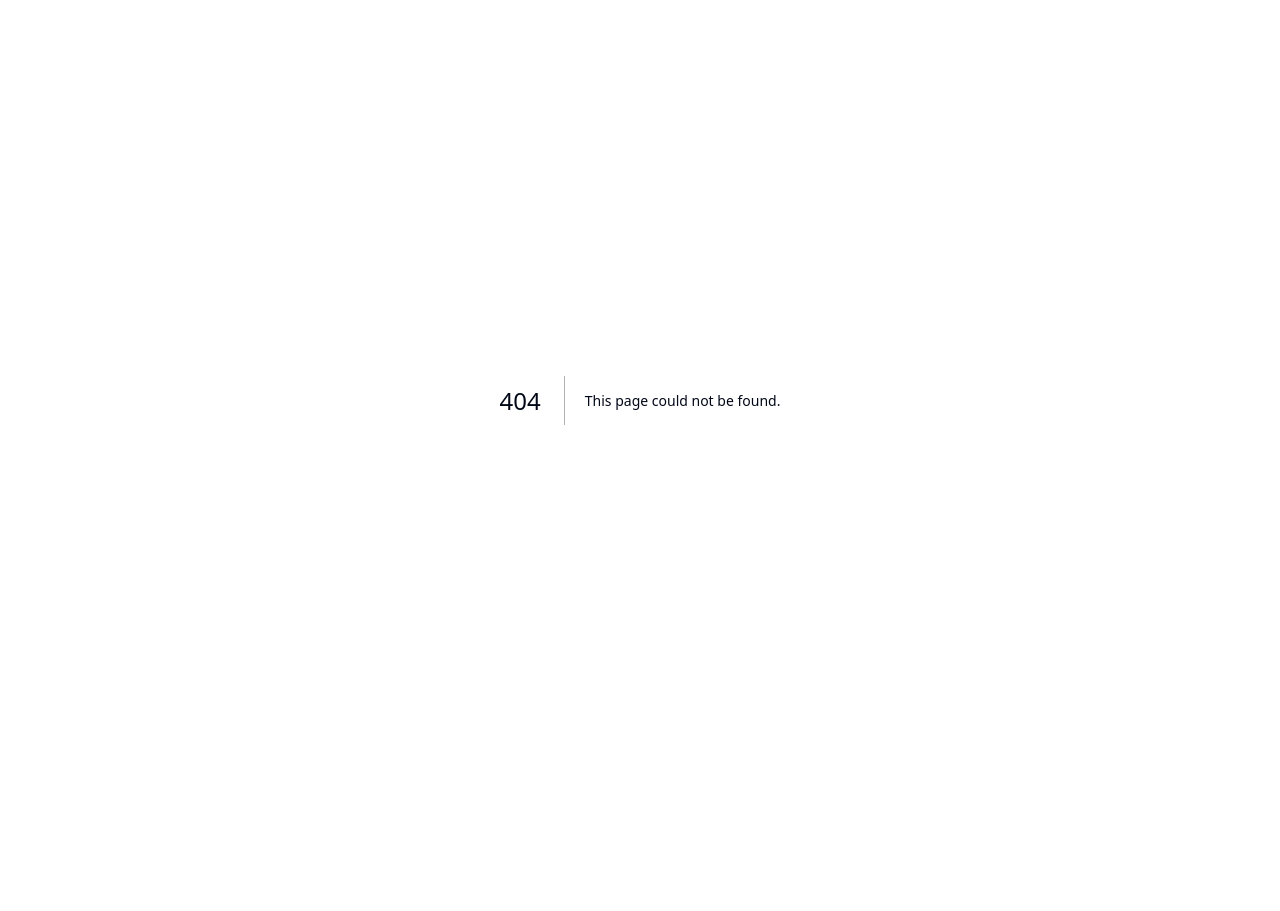
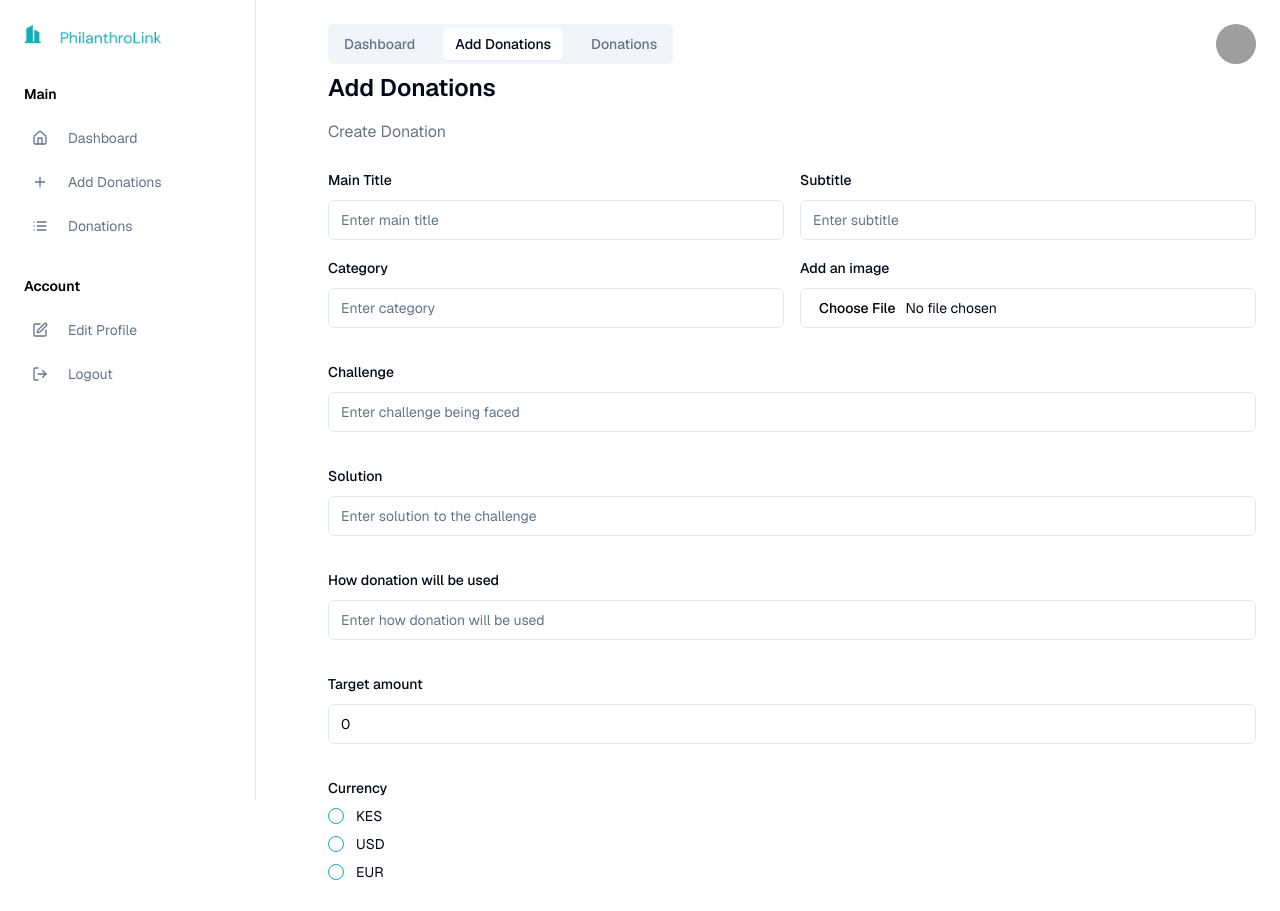
Before and after one commit to digital-explorers-2/philanthro-link, a Next.js app: page /dashboard/add-donations in a window 1280 px wide. Before the commit this address had no page. Shown: the top 911 px of the page. Before the commit the page ends 800 px from the top, so only its background shows below. Built offline with nearby package versions, Linux system fonts and the light colour scheme; grey boxes are pictures that could not be loaded.

Commit message:
feat: create a separate add-donations page

```diff
--- /dev/null
+++ b/app/dashboard/add-donations/page.tsx
@@ -0,0 +1,259 @@
+"use client";
+import React from "react";
+import { z } from "zod";
+import { zodResolver } from "@hookform/resolvers/zod";
+import { useForm } from "react-hook-form";
+import { Button } from "@/components/ui/button";
+import { toast } from "@/components/ui/use-toast";
+import { RadioGroup, RadioGroupItem } from "@/components/ui/radio-group";
+import SideBar from "@/components/SideBar";
+import TabsLayout from "@/components/TabsLayout";
+
+import {
+  Form,
+  FormControl,
+  FormField,
+  FormItem,
+  FormLabel,
+  FormMessage,
+} from "@/components/ui/form";
+import { Input } from "@/components/ui/input";
+
+const formSchema = z.object({
+  main_title: z.string(),
+  subtitle: z.string(),
+  category: z.string(),
+  challenge: z.string(),
+  solution: z.string(),
+  usage: z.string(),
+  amount: z.number(),
+  currency: z.enum(["KES", "USD", "EUR"], {
+    required_error: "You need to select a currency.",
+  }),
+  image: z
+    .any()
+    .refine((file) => file instanceof File, {
+      message: "Image is required",
+    })
+    .refine((file) => file.size <= 5 * 1024 * 1024, {
+      message: "Max file size is 5MB",
+    })
+    .refine(
+      (file) => ["image/jpeg", "image/png", "image/gif"].includes(file.type),
+      {
+        message: "Only .jpg, .png, .gif formats are supported",
+      },
+    ),
+});
+
+export default function AddDonation() {
+  const form = useForm<z.infer<typeof formSchema>>({
+    resolver: zodResolver(formSchema),
+    defaultValues: {
+      main_title: "",
+      subtitle: "",
+      category: "",
+      challenge: "",
+      solution: "",
+      usage: "",
+      amount: 0,
+    },
+  });
+
+  // 2. Define a submit handler.
+  function onSubmit(data: z.infer<typeof formSchema>) {
+    toast({
+      title: "You submitted the following values:",
+      description: (
+        <pre className="mt-2 w-[340px] rounded-md bg-slate-950 p-4">
+          <code className="text-white">{JSON.stringify(data, null, 2)}</code>
+        </pre>
+      ),
+    });
+    console.log(data);
+  }
+  return (
+    <div className="flex">
+      {/* Sidebar */}
+      <SideBar />
+      {/* Main Content */}
+      <div className="flex-grow p-6 md:ml-12">
+        <div className="flex justify-between items-center mb-6">
+          <TabsLayout currentTab="add-donations">
+            <h1 className="text-2xl font-semibold mb-4">Add Donations</h1>
+            <p className="text-gray-500 mb-6">Create Donation</p>
+            <Form {...form}>
+              <form
+                onSubmit={form.handleSubmit(onSubmit)}
+                className="space-y-8"
+              >
+                <div className="grid grid-cols-1 md:grid-cols-2 gap-4">
+                  <FormField
+                    control={form.control}
+                    name="main_title"
+                    render={({ field }) => (
+                      <FormItem>
+                        <FormLabel>Main Title</FormLabel>
+                        <FormControl>
+                          <Input placeholder="Enter main title" {...field} />
+                        </FormControl>
+                        <FormMessage />
+                      </FormItem>
+                    )}
+                  />
+                  <FormField
+                    control={form.control}
+                    name="subtitle"
+                    render={({ field }) => (
+                      <FormItem>
+                        <FormLabel>Subtitle</FormLabel>
+                        <FormControl>
+                          <Input placeholder="Enter subtitle" {...field} />
+                        </FormControl>
+                        <FormMessage />
+                      </FormItem>
+                    )}
+                  />
+
+                  <FormField
+                    control={form.control}
+                    name="category"
+                    render={({ field }) => (
+                      <FormItem>
+                        <FormLabel>Category</FormLabel>
+                        <FormControl>
+                          <Input placeholder="Enter category" {...field} />
+                        </FormControl>
+                        <FormMessage />
+                      </FormItem>
+                    )}
+                  />
+                  <FormField
+                    control={form.control}
+                    name="image"
+                    render={({ field }) => (
+                      <FormItem>
+                        <FormLabel>Add an image</FormLabel>
+                        <FormControl>
+                          <Input type="file" {...field} />
+                        </FormControl>
+                        <FormMessage />
+                      </FormItem>
+                    )}
+                  />
+                </div>
+                <FormField
+                  control={form.control}
+                  name="challenge"
+                  render={({ field }) => (
+                    <FormItem>
+                      <FormLabel>Challenge</FormLabel>
+                      <FormControl>
+                        <Input
+                          placeholder="Enter challenge being faced"
+                          {...field}
+                        />
+                      </FormControl>
+                      <FormMessage />
+                    </FormItem>
+                  )}
+                />
+                <FormField
+                  control={form.control}
+                  name="solution"
+                  render={({ field }) => (
+                    <FormItem>
+                      <FormLabel>Solution</FormLabel>
+                      <FormControl>
+                        <Input
+                          placeholder="Enter solution to the challenge"
+                          {...field}
+                        />
+                      </FormControl>
+                      <FormMessage />
+                    </FormItem>
+                  )}
+                />
+                <FormField
+                  control={form.control}
+                  name="usage"
+                  render={({ field }) => (
+                    <FormItem>
+                      <FormLabel>How donation will be used</FormLabel>
+                      <FormControl>
+                        <Input
+                          placeholder="Enter how donation will be used"
+                          {...field}
+                        />
+                      </FormControl>
+                      <FormMessage />
+                    </FormItem>
+                  )}
+                />
+                <FormField
+                  control={form.control}
+                  name="amount"
+                  render={({ field }) => (
+                    <FormItem>
+                      <FormLabel>Target amount</FormLabel>
+                      <FormControl>
+                        <Input
+                          placeholder="Enter target amount(goal)"
+                          {...field}
+                        />
+                      </FormControl>
+                      <FormMessage />
+                    </FormItem>
+                  )}
+                />
+                <FormField
+                  control={form.control}
+                  name="currency"
+                  render={({ field }) => (
+                    <FormItem>
+                      <FormLabel>Currency</FormLabel>
+                      <FormControl>
+                        <RadioGroup
+                          onValueChange={field.onChange}
+                          defaultValue={field.value}
+                          className="flex flex-col space-y-1"
+                        >
+                          <FormItem className="flex items-center space-x-3 space-y-0">
+                            <FormControl>
+                              <RadioGroupItem value="KES" />
+                            </FormControl>
+                            <FormLabel className="font-normal">KES</FormLabel>
+                          </FormItem>
+                          <FormItem className="flex items-center space-x-3 space-y-0">
+                            <FormControl>
+                              <RadioGroupItem value="USD" />
+                            </FormControl>
+                            <FormLabel className="font-normal">USD</FormLabel>
+                          </FormItem>
+                          <FormItem className="flex items-center space-x-3 space-y-0">
+                            <FormControl>
+                              <RadioGroupItem value="EUR" />
+                            </FormControl>
+                            <FormLabel className="font-normal">EUR</FormLabel>
+                          </FormItem>
+                        </RadioGroup>
+                      </FormControl>
+                      <FormMessage />
+                    </FormItem>
+                  )}
+                />
+                <Button
+                  variant="outline"
+                  type="submit"
+                  className="mb-1 bg-black text-white w-full"
+                >
+                  Submit
+                </Button>
+              </form>
+            </Form>
+          </TabsLayout>
+        </div>
+      </div>
+    </div>
+  );
+}
```
